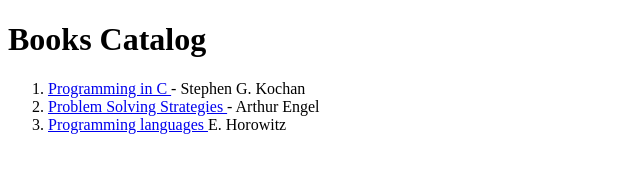
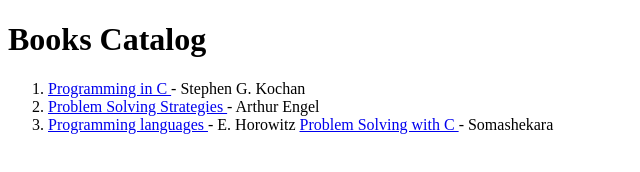
Before and after one commit to shirishp-webonise/git-demo, a plain HTML site: page index.html in a window 1280 px wide. Shown: the whole page, without its empty margins (0-640 px from the left). Drawn offline with Linux system fonts and the light colour scheme.

Commit message:
add book Problem solving with C

```diff
--- a/index.html
+++ b/index.html
@@ -22,7 +22,11 @@
                 <a href="https://books.google.co.in/books?id=-2mrCAAAQBAJ&lpg=PR2&dq=data%20structures&pg=PR2#v=onepage&q=data%20structures&f=false">
                     Programming languages
                 </a>
-                E. Horowitz
+                - E. Horowitz
+                <a href="https://books.google.co.in/books?id=KAoxATlmi84C&lpg=PR1&dq=problem%20solving%20with%20c&pg=PR1#v=onepage&q=problem%20solving%20with%20c&f=false">
+                    Problem Solving with C
+                </a>
+                - Somashekara
             </li>
         </ol>
     </body>
```
